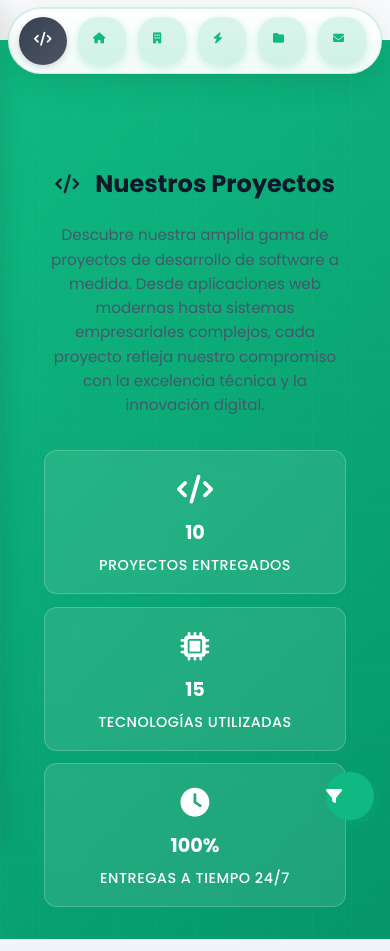
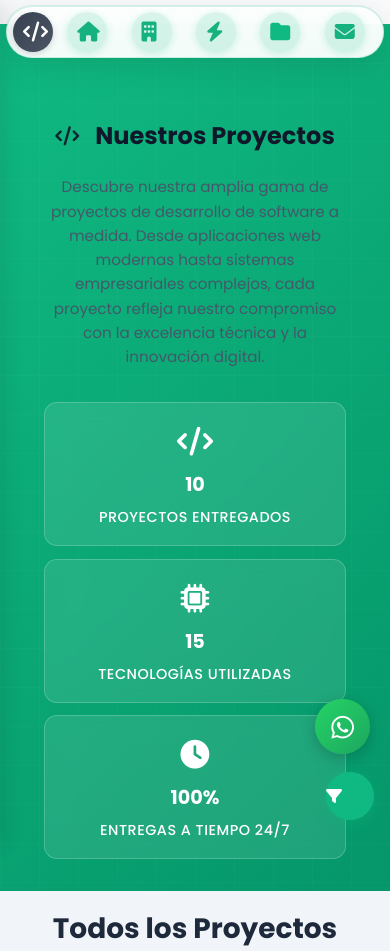
Before and after one commit to elkinpabon/my-portfolio, a website: page public/projects.html in a window 390 px wide. Shown: the top 951 px of the page. Drawn offline with Linux system fonts and the light colour scheme; animation ran at ten frames a second; a script that the page names is missing; a small style sheet from the web is missing.

Commit message:
button social media and fix logs

```diff
--- a/public/css/navigation-modern.css
+++ b/public/css/navigation-modern.css
@@ -187,38 +187,41 @@
 /* ===== RESPONSIVE ===== */
 @media (max-width: 768px) {
   .navbar-modern {
-    top: 10px;
+    top: 8px;
     left: 50%;
     transform: translateX(-50%);
-    width: calc(100% - 20px);
+    width: calc(100% - 16px);
     max-width: 100%;
   }
 
   .nav-pill {
     justify-content: space-between;
     width: 100%;
-    padding: 10px 12px;
-    gap: 8px;
+    padding: 6px 8px;
+    gap: 4px;
   }
 
   .nav-links {
-    gap: 2px;
+    gap: 0px;
     flex: 1;
     justify-content: space-around;
+    align-items: center;
   }
 
   .nav-item {
-    padding: 12px 10px;
-    min-width: 50px;
-    min-height: 50px;
+    padding: 8px 6px;
+    min-width: 42px;
+    min-height: 42px;
     justify-content: center;
+    align-items: center;
     flex: 1;
-    font-size: 12px;
+    font-size: 11px;
   }
 
   .nav-item i {
-    width: 20px;
-    height: 20px;
+    width: 22px;
+    height: 22px;
+    font-size: 22px;
   }
 
   .nav-item span {
@@ -226,16 +229,17 @@
   }
 
   .nav-logo {
-    padding: 10px 12px;
-    min-width: 50px;
-    min-height: 50px;
+    padding: 6px 8px;
+    min-width: 42px;
+    min-height: 42px;
     justify-content: center;
     flex-shrink: 0;
   }
 
   .nav-logo i {
-    width: 20px;
-    height: 20px;
+    width: 22px;
+    height: 22px;
+    font-size: 22px;
   }
 
   .nav-logo span {
@@ -245,32 +249,38 @@
 
 @media (max-width: 480px) {
   .navbar-modern {
-    top: 8px;
-    width: calc(100% - 16px);
+    top: 6px;
+    width: calc(100% - 12px);
   }
 
   .nav-pill {
-    padding: 8px 10px;
-    gap: 6px;
+    padding: 5px 6px;
+    gap: 2px;
   }
 
   .nav-item {
-    padding: 12px 8px;
-    min-width: 48px;
-    min-height: 48px;
-    font-size: 11px;
+    padding: 6px 4px;
+    min-width: 40px;
+    min-height: 40px;
+    font-size: 10px;
   }
 
   .nav-logo {
-    padding: 8px 10px;
-    min-width: 48px;
-    min-height: 48px;
+    padding: 5px 6px;
+    min-width: 40px;
+    min-height: 40px;
   }
 
-  .nav-item i,
+  .nav-item i {
+    width: 20px;
+    height: 20px;
+    font-size: 20px;
+  }
+
   .nav-logo i {
-    width: 18px;
-    height: 18px;
+    width: 20px;
+    height: 20px;
+    font-size: 20px;
   }
 }
 
--- a/public/css/projects-page-optimized.css
+++ b/public/css/projects-page-optimized.css
@@ -201,9 +201,9 @@
 /* Responsive - Tablet */
 @media (max-width: 768px) {
     .page-header {
-        padding: 7rem 1.5rem 2.5rem;
+        padding: 5rem 1.5rem 2.5rem;
         min-height: 35vh;
-        margin-top: 2rem;
+        margin-top: 1rem;
     }
 
     .page-title {
@@ -261,9 +261,9 @@
 /* Responsive - Mobile */
 @media (max-width: 480px) {
     .page-header {
-        padding: 8rem 1rem 2rem;
+        padding: 6rem 1rem 2rem;
         min-height: 30vh;
-        margin-top: 2.5rem;
+        margin-top: 1.5rem;
     }
 
     .page-title {
--- a/public/css/projects-page.css
+++ b/public/css/projects-page.css
@@ -743,8 +743,8 @@
 
 @media (max-width: 768px) {
     .page-header {
-        padding: 12rem 0 4rem;
-        margin-top: 2rem;
+        padding: 9rem 0 4rem;
+        margin-top: 1rem;
     }
 
     .page-title {
@@ -800,8 +800,8 @@
 
 @media (max-width: 480px) {
     .page-header {
-        padding: 14rem 0 3rem;
-        margin-top: 2.5rem;
+        padding: 10rem 0 3rem;
+        margin-top: 1.5rem;
     }
 
     .page-title {
--- /dev/null
+++ b/public/css/whatsapp-float.css
@@ -0,0 +1,44 @@
+/* WhatsApp Floating Button */
+.whatsapp-float {
+    position: fixed;
+    bottom: 30px;
+    right: 30px;
+    width: 60px;
+    height: 60px;
+    background: linear-gradient(135deg, #25d366 0%, #1da75f 100%);
+    border-radius: 50%;
+    display: flex;
+    align-items: center;
+    justify-content: center;
+    color: white;
+    font-size: 30px;
+    text-decoration: none;
+    box-shadow: 0 4px 15px rgba(0, 0, 0, 0.2);
+    transition: all 0.3s ease;
+    z-index: 999;
+    animation: float 3s ease-in-out infinite;
+}
+
+.whatsapp-float:hover {
+    transform: scale(1.1);
+    box-shadow: 0 6px 20px rgba(0, 0, 0, 0.3);
+}
+
+@keyframes float {
+    0%, 100% {
+        transform: translateY(0px);
+    }
+    50% {
+        transform: translateY(-10px);
+    }
+}
+
+@media (max-width: 768px) {
+    .whatsapp-float {
+        width: 55px;
+        height: 55px;
+        bottom: 20px;
+        right: 20px;
+        font-size: 26px;
+    }
+}
--- a/public/js/projects.js
+++ b/public/js/projects.js
@@ -556,11 +556,13 @@ document.querySelectorAll('a[href^="#"]').forEach(anchor => {
 
 // Efectos de scroll para navbar
 window.addEventListener('scroll', function() {
-    const navbar = document.querySelector('.navbar');
-    if (window.scrollY > 50) {
-        navbar.classList.add('scrolled');
-    } else {
-        navbar.classList.remove('scrolled');
+    const navbar = document.querySelector('.navbar-modern');
+    if (navbar) {
+        if (window.scrollY > 50) {
+            navbar.classList.add('scrolled');
+        } else {
+            navbar.classList.remove('scrolled');
+        }
     }
 });
 
--- a/public/js/script.js
+++ b/public/js/script.js
@@ -1,13 +1,40 @@
 // Inicialización cuando el DOM esté listo
 document.addEventListener('DOMContentLoaded', function() {
+    try {
         initThemeToggle();
+    } catch (e) {
+        // Theme toggle no disponible
+    }
+
+    try {
         initMobileMenu();
+    } catch (e) {
+        // Mobile menu no disponible
+    }
+
+    try {
         initScrollEffects();
+    } catch (e) {
+        // Scroll effects no disponible
+    }
+
+    try {
         initAnimations();
-    // initTypingAnimation(); // Comentado - ahora usamos código estático
+    } catch (e) {
+        // Animations no disponible
+    }
+
+    try {
         initFormHandler();
+    } catch (e) {
+        // Form handler no disponible
+    }
+
+    try {
         initSmoothScroll();
-
+    } catch (e) {
+        // Smooth scroll no disponible
+    }
 });
 
 
@@ -15,6 +42,10 @@ document.addEventListener('DOMContentLoaded', function() {
 // Cambio de tema claro/oscuro
 function initThemeToggle() {
     const themeToggle = document.getElementById('themeToggle');
+    if (!themeToggle) {
+        return;
+    }
+
     const body = document.body;
     const icon = themeToggle.querySelector('i');
 
@@ -43,16 +74,22 @@ function updateThemeIcon(icon, theme) {
     icon.className = theme === 'light' ? 'fas fa-moon' : 'fas fa-sun';
 }
 
-// Menú móvil
+// Menú móvil - Usando delegación de eventos (event delegation)
 function initMobileMenu() {
-    const navItems = document.querySelectorAll('.nav-item');
+    // Usar delegación de eventos en el document para capturar clicks en .nav-item
+    document.addEventListener('click', function(e) {
+        // Verificar si el click fue en un .nav-item
+        const navItem = e.target.closest('.nav-item');
+        if (!navItem) return;
 
-    // Agregar listeners a todos los items del navegador para navegación suave
-    navItems.forEach(item => {
-        item.addEventListener('click', function(e) {
-            const href = this.getAttribute('href');
+        const href = navItem.getAttribute('href');
 
-            // Si es un hash, hacer scroll suave
+        // Si es un hash a otra página (ej: index.html#about), permitir navegación normal
+        if (href && href.includes('.html#')) {
+            return; // Permitir que el navegador maneje la navegación
+        }
+
+        // Si es solo un hash en la página actual (ej: #about), hacer scroll suave
         if (href && href.startsWith('#')) {
             e.preventDefault();
             const target = document.querySelector(href);
@@ -60,8 +97,7 @@ function initMobileMenu() {
                 target.scrollIntoView({ behavior: 'smooth' });
             }
         }
-        });
-    });
+    }, true); // Usar captura para asegurar que se capture
 }
 
 // Efectos de scroll
@@ -227,36 +263,24 @@ function initTypingAnimation() {
 
 // Manejador del formulario de contacto
 function initFormHandler() {
-    console.log('🔄 Iniciando manejador del formulario...');
-
     const form = document.querySelector('.contact-form');
     const formById = document.querySelector('#contactForm');
-
-    console.log('📋 Formulario por clase:', form);
-    console.log('📋 Formulario por ID:', formById);
 
     const targetForm = form || formById;
 
     if (!targetForm) {
-        console.log('❌ No se encontró el formulario de contacto');
         return;
     }
 
-    console.log('✅ Formulario de contacto encontrado:', targetForm);
-
     targetForm.addEventListener('submit', async function(e) {
         e.preventDefault();
-        console.log('📝 Evento submit capturado - Formulario enviado');
 
         // Obtener datos del formulario
         const formData = new FormData(targetForm);
         const data = Object.fromEntries(formData);
 
-        console.log('📋 Datos del formulario:', data);
-
         // Validación básica del lado del cliente
         if (!data.name || !data.email || !data.subject || !data.message) {
-            console.log('❌ Validación fallida: campos vacíos');
             showNotification('❌ Por favor, completa todos los campos', 'error');
             return;
         }
@@ -264,15 +288,11 @@ function initFormHandler() {
         const submitBtn = targetForm.querySelector('button[type="submit"]');
         const originalText = submitBtn.innerHTML;
 
-        console.log('🔄 Cambiando estado del botón a "enviando"');
-
         // Mostrar estado de carga
         submitBtn.innerHTML = '<i class="fas fa-spinner fa-spin"></i> Enviando...';
         submitBtn.disabled = true;
 
         try {
-            console.log('🚀 Enviando solicitud al servidor...');
-
             // Enviar al servidor
             const response = await fetch('/api/contact', {
                 method: 'POST',
@@ -282,29 +302,19 @@ function initFormHandler() {
                 body: JSON.stringify(data)
             });
 
-            console.log('📡 Respuesta del servidor recibida:', response.status, response.statusText);
-
             if (!response.ok) {
                 throw new Error(`Error del servidor: ${response.status} ${response.statusText}`);
             }
 
             const result = await response.json();
-            console.log('📦 Resultado parseado:', result);
 
             if (result.success) {
-                console.log('✅ Éxito confirmado del servidor');
-
                 // Éxito - cambiar botón
                 submitBtn.innerHTML = '<i class="fas fa-check"></i> ¡Enviado!';
                 submitBtn.style.background = '#10B981';
 
-                console.log('🔔 Mostrando notificación de éxito...');
-
                 // Mostrar notificación de éxito
                 showNotification('✅ ¡Correo enviado exitosamente! Gracias por consultar con nosotros', 'success');
-
-                // Alert de respaldo (se puede quitar después)
-                alert('✅ ¡Correo enviado exitosamente! Gracias por consultar con nosotros');
 
                 // Limpiar formulario después de 3 segundos
                 setTimeout(() => {
@@ -315,22 +325,16 @@ function initFormHandler() {
                 }, 3000);
 
             } else {
-                console.log('❌ Error reportado por el servidor:', result.message);
                 throw new Error(result.message || 'Error desconocido del servidor');
             }
 
         } catch (error) {
-            console.error('❌ Error capturado:', error);
-
             // Mostrar error en el botón
             submitBtn.innerHTML = '<i class="fas fa-exclamation-triangle"></i> Error';
             submitBtn.style.background = '#EF4444';
 
             // Mostrar notificación de error
             showNotification(`❌ Error: ${error.message}`, 'error');
-
-            // Alert de respaldo para errores
-            alert(`❌ Error al enviar el correo: ${error.message}`);
 
             // Restaurar botón después de 3 segundos
             setTimeout(() => {
@@ -340,14 +344,10 @@ function initFormHandler() {
             }, 3000);
         }
     });
-
-    console.log('✅ Event listener agregado al formulario');
 }
 
-// Función para mostrar notificaciones (versión ultra-simple y garantizada)
+// Función para mostrar notificaciones
 function showNotification(message, type = 'info') {
-    console.log(`🔔 showNotification llamada: "${message}" (${type})`);
-
     // Remover notificaciones existentes
     const existing = document.querySelectorAll('.simple-notification');
     existing.forEach(el => el.remove());
@@ -375,7 +375,7 @@ function showNotification(message, type = 'info') {
         </div>
     `;
 
-    // Estilos absolutamente garantizados
+    // Estilos garantizados
     notification.style.position = 'fixed';
     notification.style.top = '20px';
     notification.style.right = '20px';
@@ -393,14 +393,12 @@ function showNotification(message, type = 'info') {
     notification.style.transform = 'translateX(600px)';
     notification.style.transition = 'all 0.4s cubic-bezier(0.4, 0, 0.2, 1)';
 
-    // Agregar inmediatamente al DOM
+    // Agregar al DOM
     document.body.appendChild(notification);
-    console.log('📍 Notificación agregada al DOM');
 
-    // Forzar re-render y animar
+    // Animar entrada
     requestAnimationFrame(() => {
         notification.style.transform = 'translateX(0)';
-        console.log('🎭 Animación de entrada iniciada');
     });
 
     // Auto-remover después de 7 segundos
@@ -410,22 +408,34 @@ function showNotification(message, type = 'info') {
             setTimeout(() => {
                 if (notification.parentNode) {
                     notification.remove();
-                    console.log('🗑️ Notificación removida');
                 }
             }, 400);
         }
     }, 7000);
 
-    console.log(`✅ Notificación "${message}" creada exitosamente`);
     return notification;
 }
 
-// Scroll suave para enlaces de navegación
+// Scroll suave para enlaces de navegación - Usando delegación de eventos
 function initSmoothScroll() {
-    document.querySelectorAll('a[href^="#"]').forEach(anchor => {
-        anchor.addEventListener('click', function (e) {
+    // Usar delegación de eventos para capturar clicks en cualquier enlace con hash
+    document.addEventListener('click', function(e) {
+        // Buscar el enlace más cercano
+        const link = e.target.closest('a[href*="#"]');
+        if (!link) return;
+
+        const href = link.getAttribute('href');
+
+        // Si es un enlace a otra página con hash (ej: index.html#about)
+        if (href.includes('.html#')) {
+            // Permitir que el navegador maneje la navegación normal
+            return;
+        }
+
+        // Si es solo un hash en la página actual (ej: #about)
+        if (href.startsWith('#')) {
             e.preventDefault();
-            const target = document.querySelector(this.getAttribute('href'));
+            const target = document.querySelector(href);
             if (target) {
                 const offsetTop = target.offsetTop - 70; // Altura del navbar
                 window.scrollTo({
@@ -433,8 +443,8 @@ function initSmoothScroll() {
                     behavior: 'smooth'
                 });
             }
-        });
-    });
+        }
+    }, true); // Usar captura
 }
 
 // Efectos de partículas en el background (opcional)
--- a/public/js/theme.js
+++ b/public/js/theme.js
@@ -6,10 +6,15 @@
     function applyThemeImmediate() {
         const savedTheme = localStorage.getItem('theme') || 'light';
         document.documentElement.setAttribute('data-theme', savedTheme);
-        document.body.className = savedTheme + '-theme';
 
-        // Actualizar el meta tag de color para el tema
-        updateMetaThemeColor(savedTheme);
+        // Esperar a que document.body esté disponible
+        if (document.body) {
+            document.body.className = savedTheme + '-theme';
+            updateMetaThemeColor(savedTheme);
+        } else {
+            // Si body aún no existe, intentar más tarde
+            setTimeout(applyThemeImmediate, 10);
+        }
     }
 
     // Aplicar tema inmediatamente para evitar flash
@@ -26,7 +31,6 @@
         const body = document.body;
 
         if (!themeToggle) {
-            console.log('Theme toggle button not found on this page');
             return; // Si no hay toggle en esta página, solo aplicar tema
         }
 
@@ -57,8 +61,6 @@
             document.dispatchEvent(new CustomEvent('themeChanged', {
                 detail: { theme: newTheme }
             }));
-
-            console.log('Theme changed to:', newTheme);
         });
     }
 
@@ -115,8 +117,6 @@
                 const icon = themeToggle.querySelector('i');
                 updateThemeIcon(icon, newTheme);
             }
-
-            console.log('Theme synchronized from another tab:', newTheme);
         }
     });
 
@@ -127,7 +127,6 @@
             const defaultTheme = systemPrefersDark ? 'dark' : 'light';
             localStorage.setItem('theme', defaultTheme);
             applyTheme(defaultTheme);
-            console.log('Detected system theme:', defaultTheme);
         }
     }
 
@@ -143,8 +142,6 @@
                 const icon = themeToggle.querySelector('i');
                 updateThemeIcon(icon, newTheme);
             }
-
-            console.log('System theme preference changed:', newTheme);
         }
     });
 
@@ -163,8 +160,6 @@
                 const icon = themeToggle.querySelector('i');
                 updateThemeIcon(icon, theme);
             }
-
-            console.log('Theme set programmatically:', theme);
         },
 
         getTheme: function() {
@@ -183,9 +178,4 @@
         }
     };
 
-    // Debug: Mostrar información del tema en consola
-    console.log('Theme Manager initialized');
-    console.log('Current theme:', window.ThemeManager.getTheme());
-    console.log('Is system theme:', window.ThemeManager.isSystemTheme());
-
 })();
--- a/public/projects.html
+++ b/public/projects.html
@@ -381,6 +381,9 @@
     <!-- Contenedores Reutilizables - JavaScript -->
     <script src="js/containers.js"></script>
 
+    <!-- Main Script - Menu and navigation -->
+    <script src="js/script.js"></script>
+
     <!-- Custom JS for projects page -->
     <script src="js/projects.js"></script>
 
@@ -411,5 +414,56 @@
             }, 100);
         });
     </script>
+
+    <!-- WhatsApp Floating Button -->
+    <a href="https://wa.me/5930995473517?text=Hola%20Elkinext%20Solutions%20estoy%20interesado%20en" target="_blank" rel="noopener noreferrer" class="whatsapp-float" title="Contactar por WhatsApp">
+        <i class="fab fa-whatsapp"></i>
+    </a>
+
+    <style>
+        .whatsapp-float {
+            position: fixed;
+            bottom: 100px;
+            right: 30px;
+            width: 60px;
+            height: 60px;
+            background: linear-gradient(135deg, #25d366 0%, #1da75f 100%);
+            border-radius: 50%;
+            display: flex;
+            align-items: center;
+            justify-content: center;
+            color: white;
+            font-size: 30px;
+            text-decoration: none;
+            box-shadow: 0 4px 15px rgba(0, 0, 0, 0.2);
+            transition: all 0.3s ease;
+            z-index: 999;
+            animation: float 3s ease-in-out infinite;
+        }
+
+        .whatsapp-float:hover {
+            transform: scale(1.1);
+            box-shadow: 0 6px 20px rgba(0, 0, 0, 0.3);
+        }
+
+        @keyframes float {
+            0%, 100% {
+                transform: translateY(0px);
+            }
+            50% {
+                transform: translateY(-10px);
+            }
+        }
+
+        @media (max-width: 768px) {
+            .whatsapp-float {
+                width: 55px;
+                height: 55px;
+                bottom: 90px;
+                right: 20px;
+                font-size: 26px;
+            }
+        }
+    </style>
 </body>
 </html>
```
Also changed, not shown: public/index.html (+51 -0 lines), public/projects/booktech-saas.html (+4 -0 lines), public/projects/cotopaxi-evacuacion.html (+3 -0 lines), public/projects/ferreteria-dsa.html (+3 -0 lines), public/projects/healthyfood-mobile.html (+3 -0 lines), public/projects/healthyfood-rrhh.html (+3 -0 lines), public/projects/healthyfood-web.html (+3 -0 lines), public/projects/linxspector.html (+3 -0 lines), public/projects/livechat.html (+3 -0 lines), public/projects/madecor-ecommerce.html (+3 -0 lines). Lines whose indentation alone changed are shown as unchanged.
